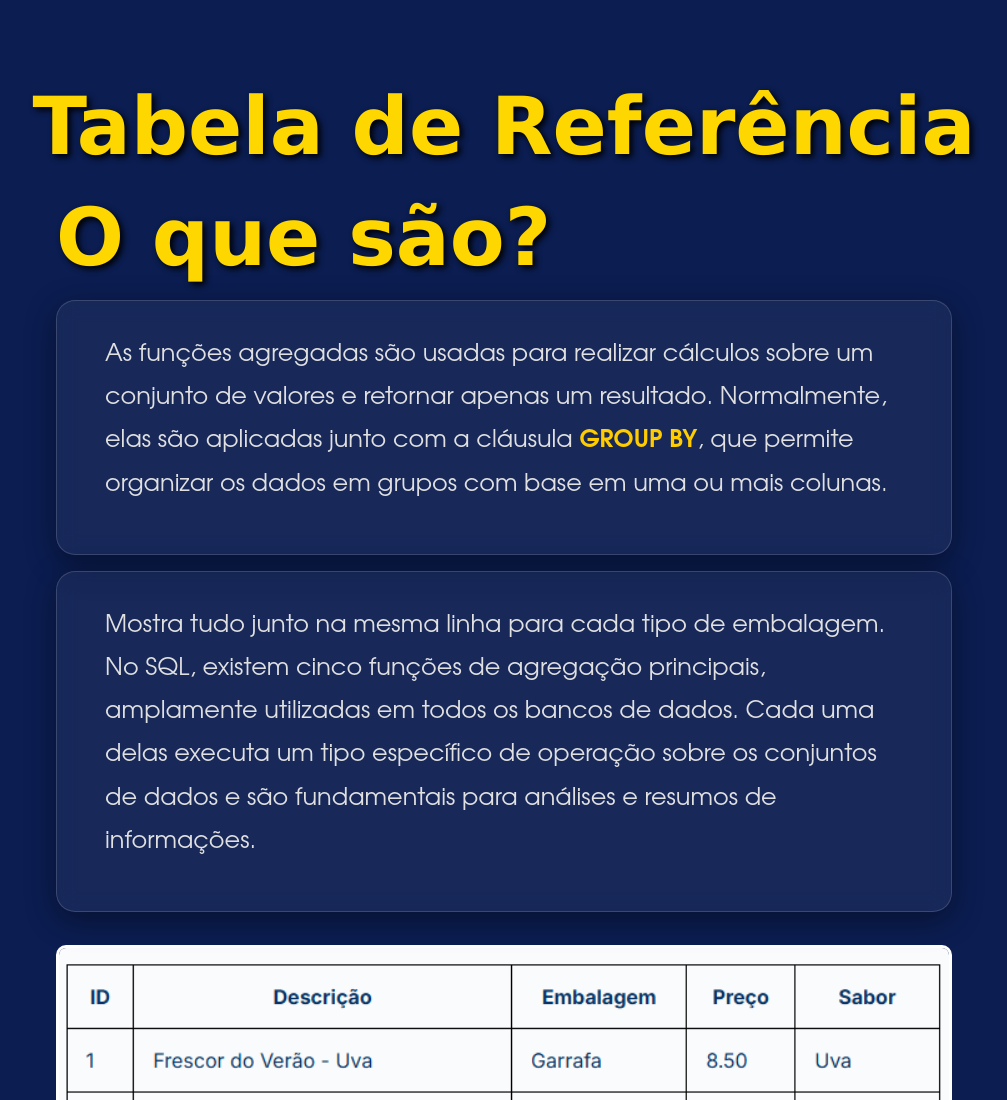
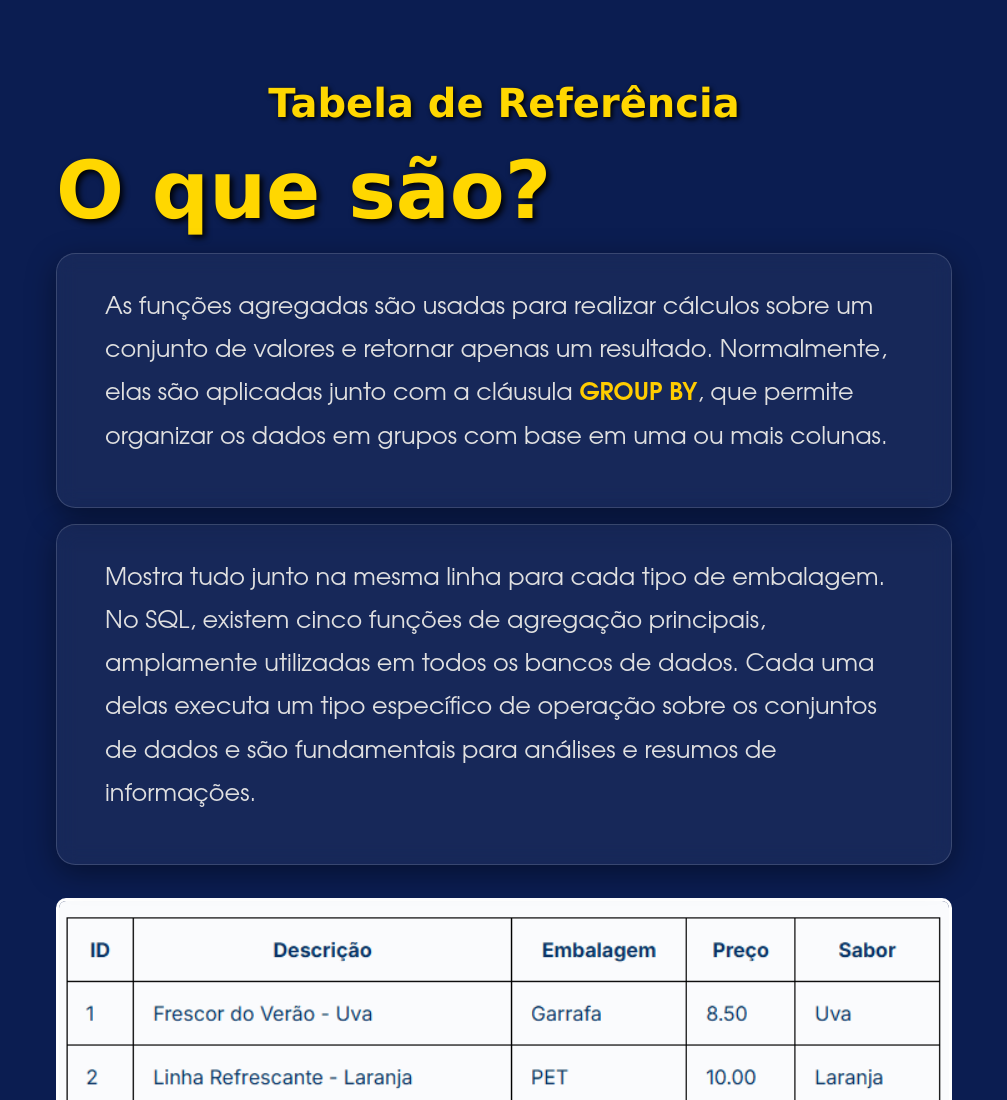
Before and after one commit to mclarasgalindo/DescomplicaSQL, a plain HTML site: page index05.html in a window 1280 px wide. Shown: the top 1100 px of the page, without its empty margins (136-1143 px from the left). Drawn offline with Linux system fonts and the light colour scheme.

Commit message:
Update index05.html

```diff
--- a/index05.html
+++ b/index05.html
@@ -29,7 +29,7 @@
         </tr>
 
         <tr>
-            <h1> Tabela de Referência </h1>
+            <h2> Tabela de Referência </h2>
             <td colspan="2">
                  <img src="img/tabela.png" alt "tabela" width="950" align="center">
             </td>
```
